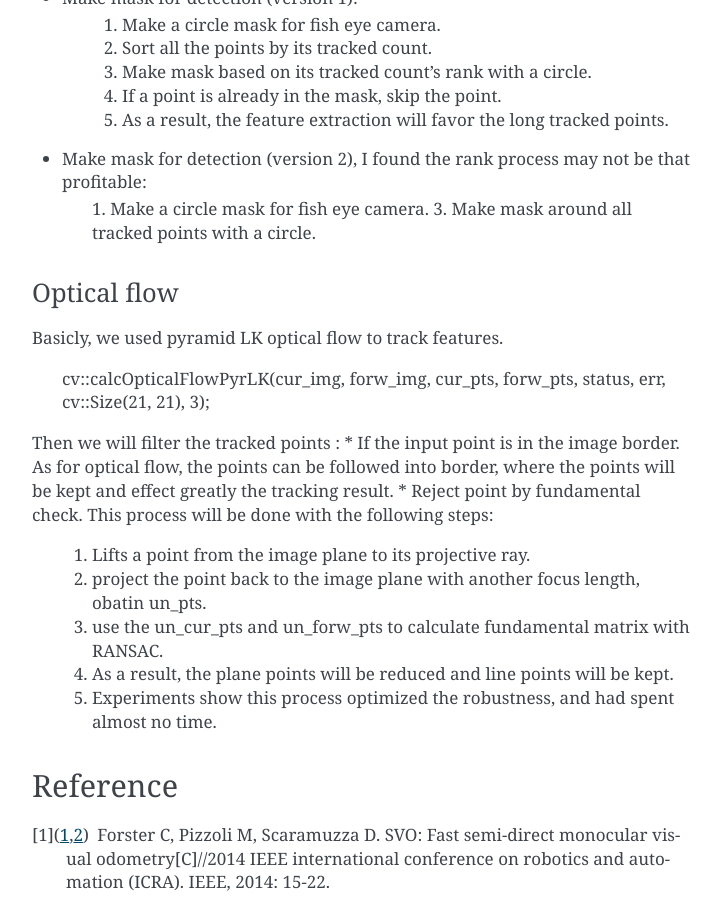
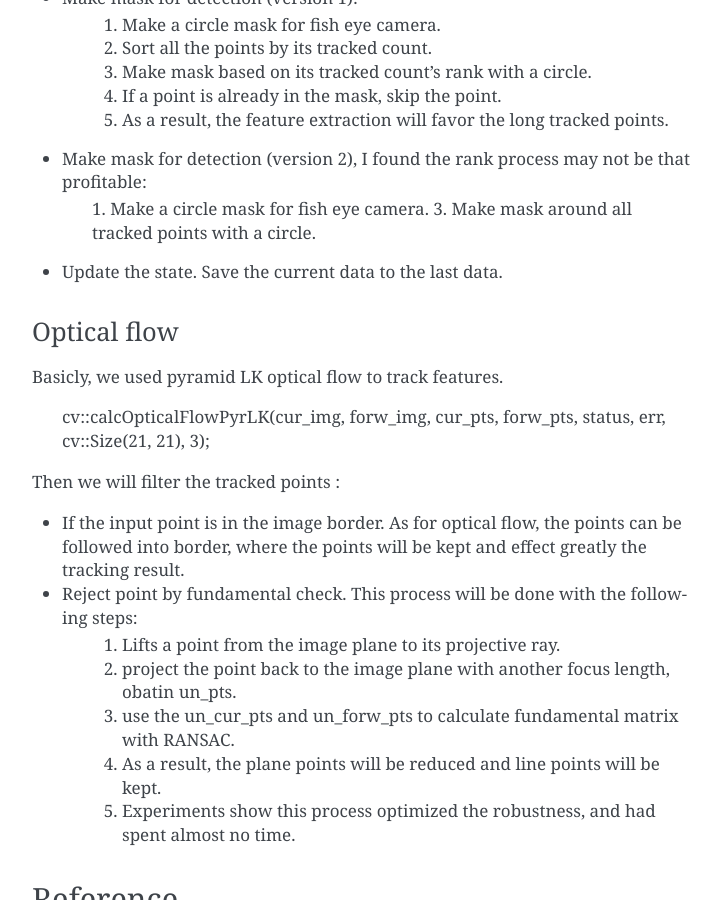
Before and after one commit to gggliuye/VIO, a Sphinx documentation site: the page built from docs/Tracking/TrackingIntroduction.rst, in a window 1280 px wide and 900 px high, scrolled down 2427 px. Shown: the whole window, without its empty margins (388-1109 px from the left). Built offline with Sphinx 7.4.7, drawn with Linux system fonts in a browser that asks for light colours.

Commit message:
Update TrackingIntroduction.rst

```diff
--- a/docs/Tracking/TrackingIntroduction.rst
+++ b/docs/Tracking/TrackingIntroduction.rst
@@ -97,6 +97,7 @@ Basicly, will use good feature to track (Shi-Tomasi method) with mask.
     1. Make a circle mask for fish eye camera.
     3. Make mask around all tracked points with a circle.
 
+* Update the state. Save the current data to the last data.
 
 
 Optical flow
@@ -106,6 +107,7 @@ Basicly, we used pyramid LK optical flow to track features.
     cv::calcOpticalFlowPyrLK(cur_img, forw_img, cur_pts, forw_pts, status, err, cv::Size(21, 21), 3);
 
 Then we will filter the tracked points :
+
 * If the input point is in the image border. As for optical flow, the points can be followed into border, where the points will be kept and effect greatly the tracking result.
 * Reject point by fundamental check. This process will be done with the following steps:
     1. Lifts a point from the image plane to its projective ray.
```
